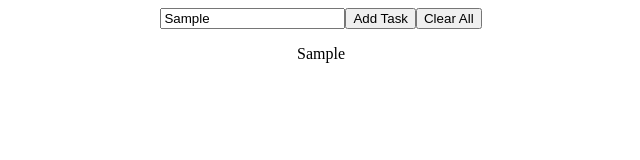
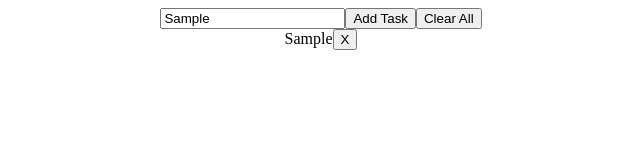
Before and after one commit to vedprakashsigh/Todo-App, a React (Create React App) app: page / in a window 1280 px wide. Both pictures are taken after typing "Sample" into the empty fields and a click on the button "Add Task". Shown: the top 160 px of the page, without its empty margins (319-959 px from the left). Built offline with nearby package versions, Linux system fonts and the light colour scheme.

Commit message:
Todo List: Delete Element Implemented.

```diff
--- a/src/App.js
+++ b/src/App.js
@@ -4,6 +4,7 @@ import { useState } from "react";
 function App() {
   const [todoList, setTodoList] = useState([]);
   const [newTasks, setNewTasks] = useState("");
+
   return (
     <div className="App">
       <div className="addTask">
@@ -15,7 +16,14 @@ function App() {
         />
         <button
           onClick={() => {
-            setTodoList([...todoList, newTasks]);
+            const task = {
+              id:
+                todoList.length === 0
+                  ? 1
+                  : todoList[todoList.length - 1].id + 1,
+              taskName: newTasks,
+            };
+            setTodoList([...todoList, task]);
           }}
         >
           Add Task
@@ -29,8 +37,23 @@ function App() {
         </button>
       </div>
       <div className="list">
-        {todoList.map((task) => {
-          return <p>{task}</p>;
+        {todoList.map((tasks) => {
+          return (
+            <div>
+              {tasks.taskName}
+              <button
+                onClick={() => {
+                  setTodoList(
+                    todoList.filter((task) => {
+                      return tasks.id !== task.id;
+                    })
+                  );
+                }}
+              >
+                X
+              </button>
+            </div>
+          );
         })}
       </div>
     </div>
```
